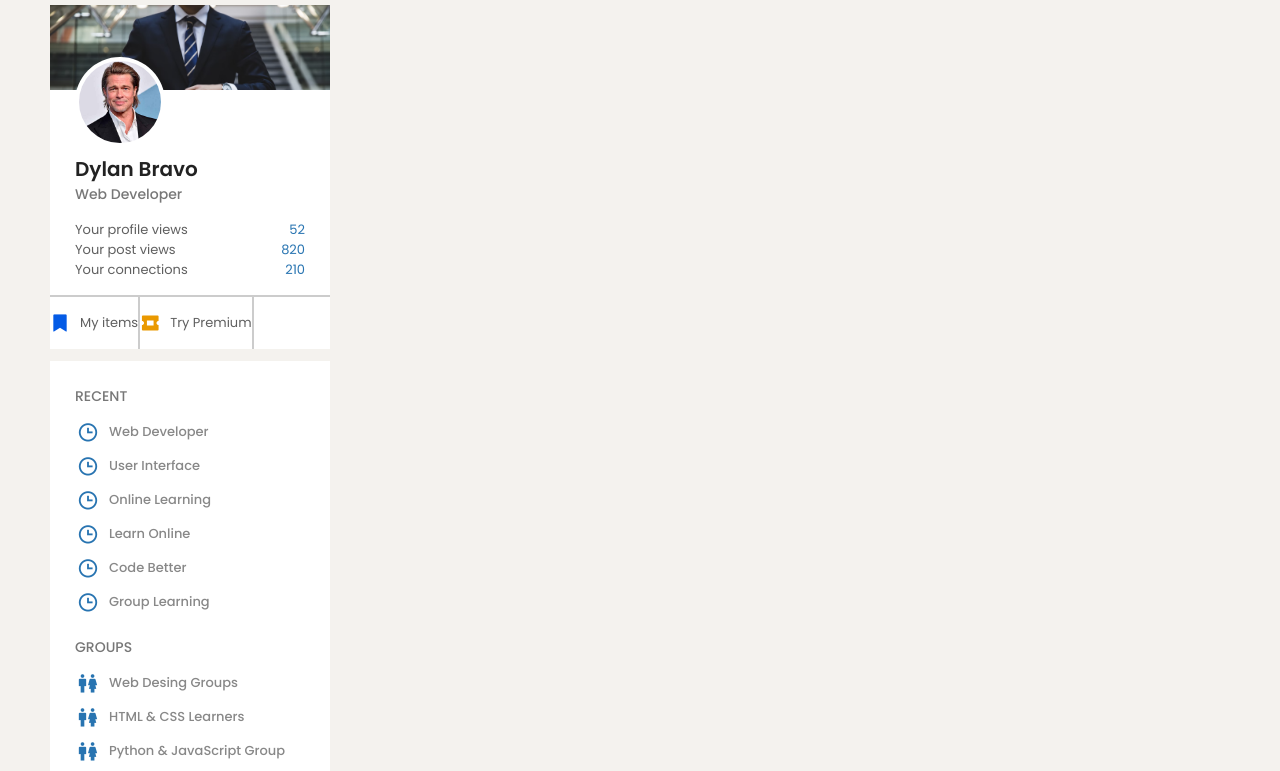
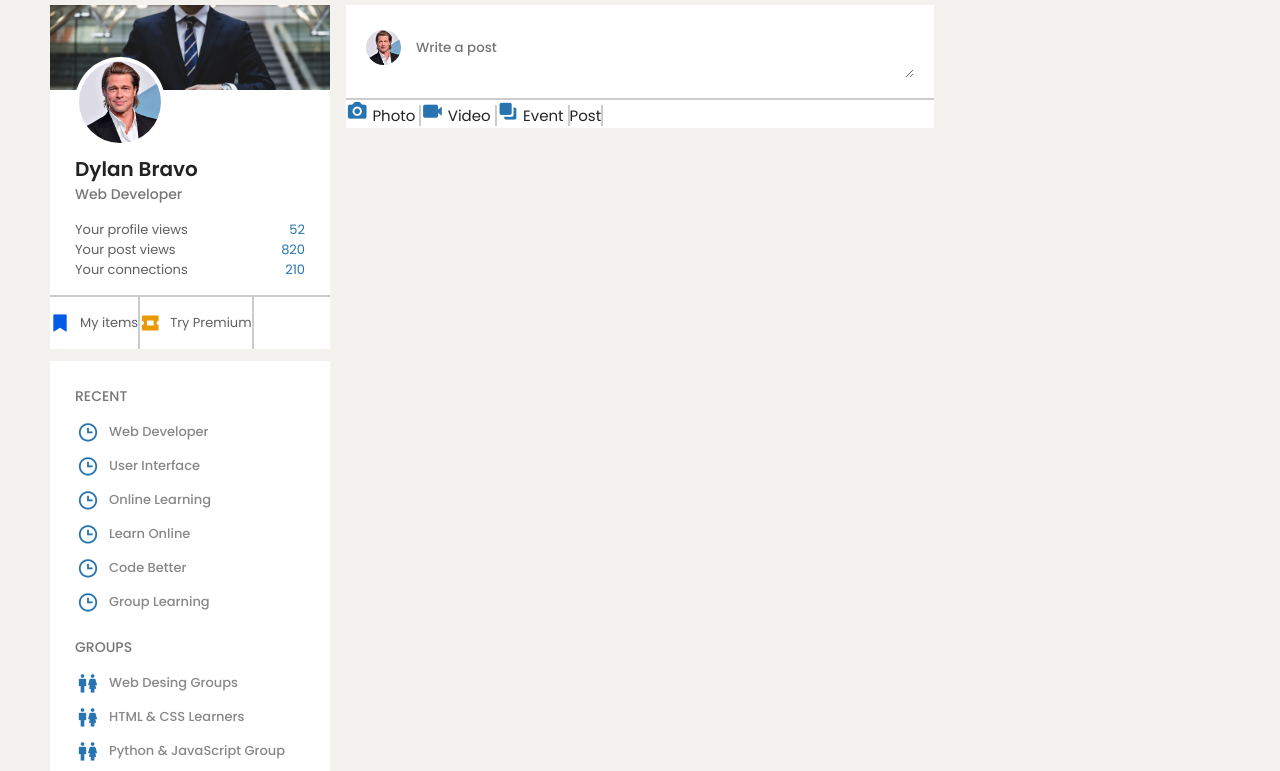
Before and after one commit to Dybravo27/Linkedin, a plain HTML site: page index.html in a window 1280 px wide. Shown: the part 67-838 px from the top of the page. Drawn offline with nearby package versions, Linux system fonts and the light colour scheme.

Commit message:
publicacion

```diff
--- a/Css/sidebar.css
+++ b/Css/sidebar.css
@@ -124,7 +124,48 @@
   font-size: 13px;
   color: #2874b1;
   transition: all 0.8s;
+  font-weight: 500;
 }
 .discover-more__enlace:hover{
   background-color: #d1e3f8;
 }
+
+/* inicio del main content */
+.main{
+  grid-area: main;
+}
+.create-post{
+  background-color: #fff;
+}
+.create-post-publish{
+  display: flex;
+  align-items: flex-start;
+  padding: 25px 20px 20px;
+}
+.create-post-publish__img{
+  width: 35px;
+  border-radius: 50%;
+  margin-right: 15px;
+}
+.create-post-publish__textarea{
+  width: 100%;
+  border: 0;
+  outline: none;
+  font-weight: 500;
+  margin-top: 8px;
+  resize: vertical;
+}
+/*  */
+.create-post-choices{
+  border-top: 2px solid #ccc;
+}
+.create-post-link{
+  text-decoration: none;
+  color: #222;
+  font-size: 15px;
+  border-right: 2px solid #ccc;
+}
+.create-post-link__icono{
+  color: #2874b1;
+  font-size: 1.4rem;
+}
--- a/index.html
+++ b/index.html
@@ -171,6 +171,31 @@
         </div>
       </div>
     </aside>
+
+    <!-- Main content -->
+    <main class="main">
+      <div class="create-post">
+        <div class="create-post-publish">
+          <img src="imagenes/foto_perfil.png" alt="foto_perfil" class="create-post-publish__img">
+          <textarea rows="2" placeholder="Write a post" class="create-post-publish__textarea"></textarea>
+        </div>
+        <div class="create-post-choices">
+          <a href="#" class="create-post-link">
+            <i class='create-post-link__icono bx bxs-camera'></i>
+            Photo
+          </a>
+          <a href="#" class="create-post-link">
+            <i class='create-post-link__icono bx bxs-video'></i>
+            Video
+          </a>
+          <a href="#" class="create-post-link">
+            <i class='create-post-link__icono bx bx-merge'></i>
+            Event
+          </a>
+          <a href="#" class="create-post-link">Post</a>
+        </div>
+      </div>
+    </main>
   </div>
 </body>
 
```
